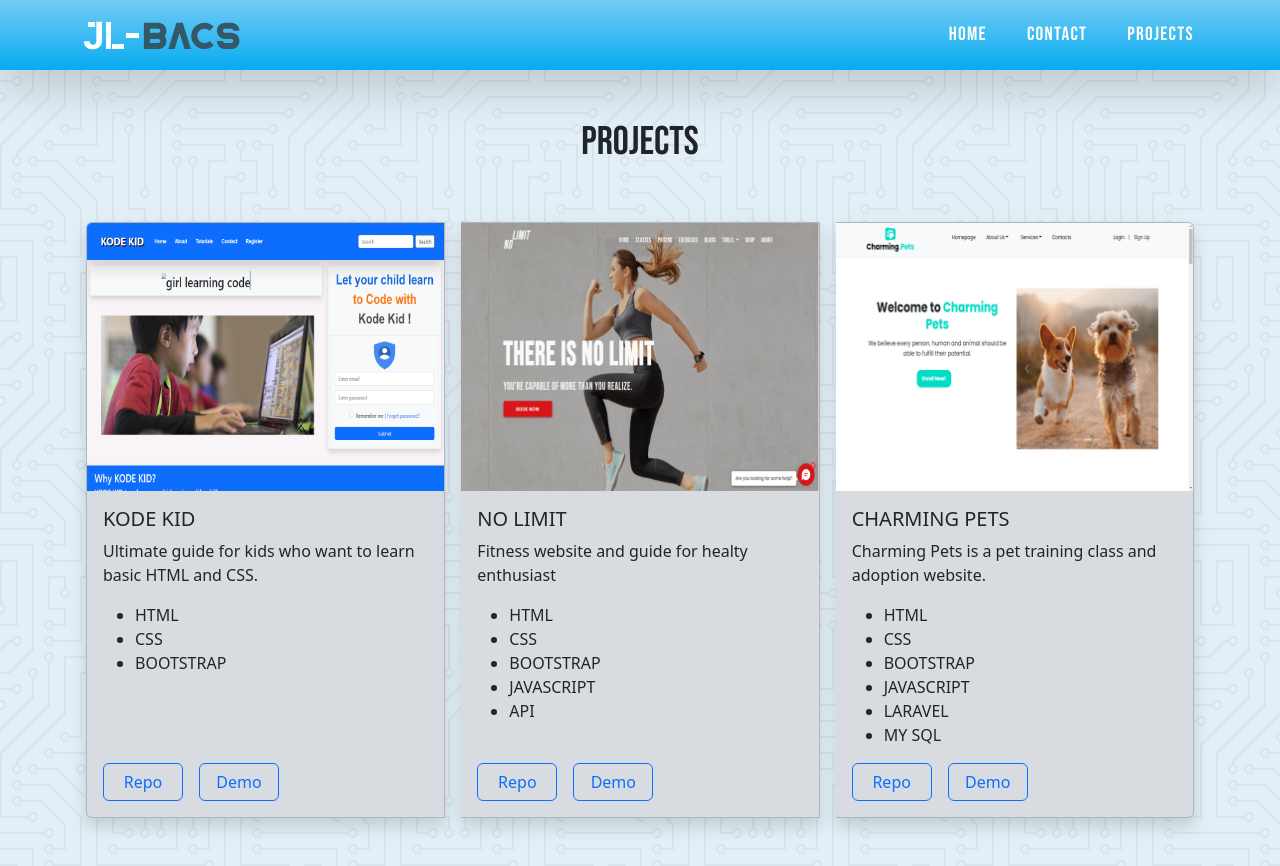
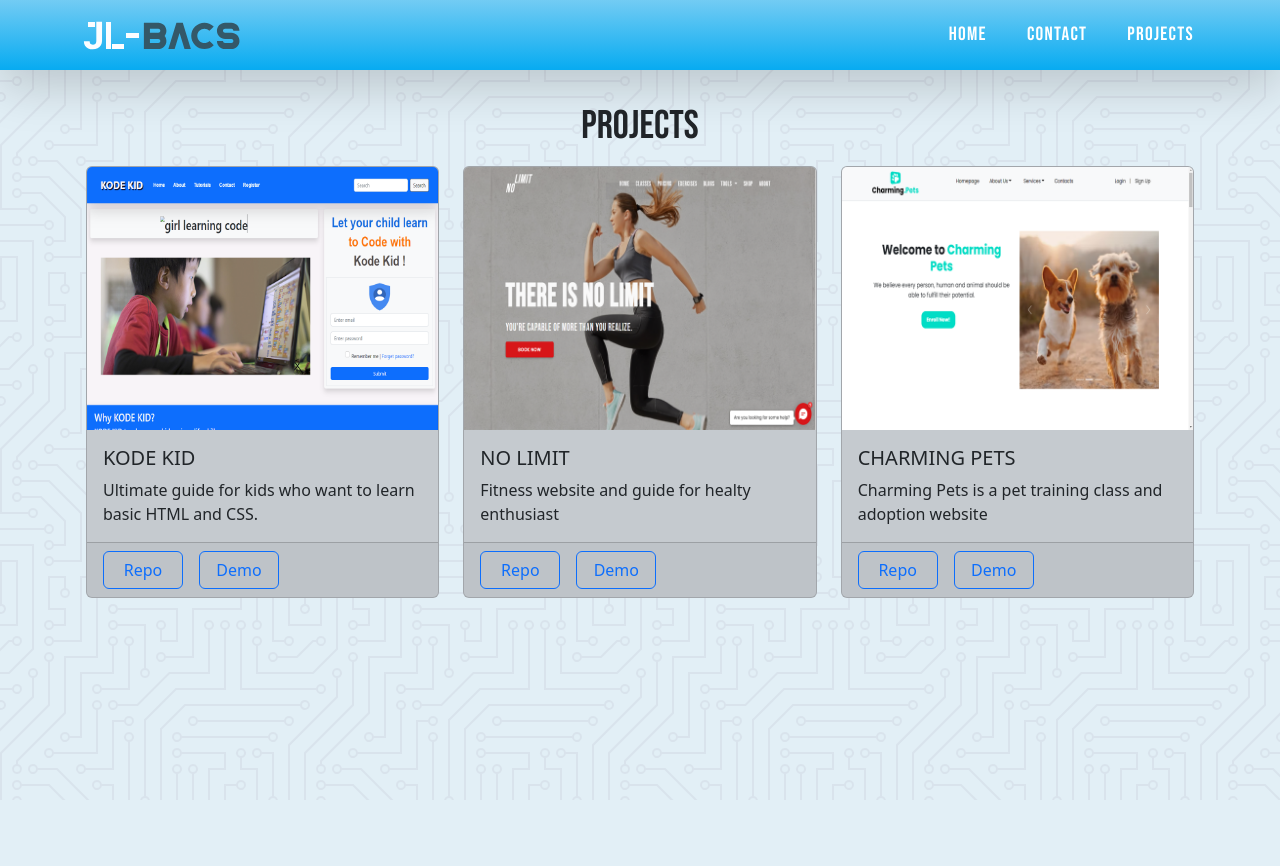
Before and after one commit to jlbbacs/MY-portfolio, a React (Create React App) app: page /works in a window 1280 px wide. After the commit the page ends 800 px from the top, so only its background shows below. Built offline with nearby package versions, Linux system fonts and the light colour scheme.

Commit message:
fixing works page

```diff
--- a/src/css/contact.css
+++ b/src/css/contact.css
@@ -3,6 +3,7 @@
 .contact-me{
     font-family: 'Bebas Neue', cursive;
     text-align: center;
+    margin-top: 2rem!important;
 }
 
 .container{
--- a/src/css/nav.css
+++ b/src/css/nav.css
@@ -29,9 +29,8 @@ letter-spacing: 1.3px;
 }
 
 .navbar-nav > li a.active, .navbar-nav > li > a:focus{
-    border-bottom: 0.01rem solid;
-    border-bottom-right-radius: 50%;
-    border-bottom-left-radius:  50%;
+    border-bottom: none;
+
 
 }
 
--- a/src/css/works.css
+++ b/src/css/works.css
@@ -10,7 +10,10 @@ ul li a ,h5 button{
 
   font-family: 'Montserrat', sans-serif;
 }
-
+.container{
+    padding-left: 1rem;
+    padding-right: 1rem;
+}
 
 .card-group {
   margin-top: 3rem;
@@ -20,8 +23,11 @@ ul li a ,h5 button{
 .proj{
   text-align: center;
 
+
+
   font-family: 'Bebas Neue', cursive;
   margin-top: 2rem;
+  margin-bottom: 1rem;
 }
 
 .btn-outline-primary{
@@ -30,5 +36,5 @@ width: 5rem;
 
 }
 .card{
-  background-color: rgb(216, 220, 224);
+  background-color: rgb(197, 202, 207);
 }
--- a/src/pages/contact.js
+++ b/src/pages/contact.js
@@ -35,7 +35,7 @@ export const contact = () => {
   return (
 
 <div className='container'>
-      <h1 className='contact-me mt-5'>Contact Me</h1>
+      <h1 className='contact-me mt-4'>Contact Me</h1>
       <form ref={form} onSubmit={sendEmail}>
   <div class="form-row">
     <div class="form-group col-md-6">
--- a/src/pages/works.js
+++ b/src/pages/works.js
@@ -7,7 +7,16 @@ import AOS from 'aos';
 import 'aos/dist/aos.css';
 import { useEffect} from "react";
 import { Tabtitle } from '../components/GeneralFunctions';
-
+import {
+  MDBCard,
+  MDBCardImage,
+  MDBCardBody,
+  MDBCardTitle,
+  MDBCardText,
+  MDBCardFooter,
+  MDBRow,
+  MDBCol
+} from 'mdb-react-ui-kit';
 
 
 
@@ -26,77 +35,75 @@ const works = () => {
   return (
 
     <div className='container'>
-      <h1 className='proj mt-5'>Projects</h1>
-      <div className="row">
-      <div class="card-group mb-5" data-aos="fade-up">
-  <div class="card  shadow" >
-    <img class="card-img-top" src={Kodekid} alt="Card image cap"></img>
-    <div class="card-body">
-      <h5 class="card-title">KODE KID</h5>
-      <p class="card-text ">Ultimate guide for kids who want to learn basic HTML and CSS.</p>
-      <ul>
-        <li>HTML</li>
-        <li>CSS</li>
-        <li>BOOTSTRAP</li>
-      </ul>
-      <br></br> <br></br> <br></br>
-      <div className='Works-button '>
-      <button type="button" class="btn btn-outline-primary">Repo</button>
-      <button type="button" class="btn btn-outline-primary ">Demo</button>
-      </div>
+      <h1 className='proj '>Projects</h1>
+
+     <MDBRow className='row-cols-1 row-cols-md-3 g-4' >
+      <MDBCol>
+        <MDBCard className='h-100'>
+          <MDBCardImage
+            src={Kodekid}
+            alt='...'
+            position='top'
+          />
+          <MDBCardBody>
+            <MDBCardTitle>KODE KID</MDBCardTitle>
+            <MDBCardText>
+            Ultimate guide for kids who want to learn basic HTML and CSS.
+
+            </MDBCardText>
+          </MDBCardBody>
+          <MDBCardFooter>
+          <button type="button" class="btn btn-outline-primary">Repo</button>
+          <button type="button" class="btn btn-outline-primary ">Demo</button>
+          </MDBCardFooter>
+        </MDBCard>
+      </MDBCol>
+      <MDBCol>
+        <MDBCard className='h-100'>
+          <MDBCardImage
+            src={Nolimit}
+            alt='...'
+            position='top'
+          />
+          <MDBCardBody>
+            <MDBCardTitle>NO LIMIT</MDBCardTitle>
+            <MDBCardText>
+            Fitness website and guide for healty enthusiast
+            </MDBCardText>
+          </MDBCardBody>
+          <MDBCardFooter>
+          <button type="button" class="btn btn-outline-primary">Repo</button>
+          <button type="button" class="btn btn-outline-primary ">Demo</button>
+          </MDBCardFooter>
+        </MDBCard>
+      </MDBCol>
+      <MDBCol>
+        <MDBCard className='h-100'>
+          <MDBCardImage
+            src={Charmingpets}
+            alt='...'
+            position='top'
+          />
+          <MDBCardBody>
+            <MDBCardTitle>CHARMING PETS</MDBCardTitle>
+            <MDBCardText>
+            Charming Pets is a pet training class and adoption website
+            </MDBCardText>
+          </MDBCardBody>
+          <MDBCardFooter>
+          <button type="button" class="btn btn-outline-primary">Repo</button>
+          <button type="button" class="btn btn-outline-primary ">Demo</button>
+          </MDBCardFooter>
+        </MDBCard>
+      </MDBCol>
+    </MDBRow>
+
+
+
+
+
 
     </div>
-
-  </div>
-  <div class="card shadow" >
-    <img class="card-img-top" src={Nolimit} alt="Card image cap"></img>
-    <div class="card-body">
-      <h5 class="card-title ">NO LIMIT</h5>
-      <p class="card-text ">Fitness website and guide for healty enthusiast</p>
-      <ul>
-        <li>HTML</li>
-        <li>CSS</li>
-        <li>BOOTSTRAP</li>
-        <li>JAVASCRIPT</li>
-        <li>API</li>
-      </ul>
-      <div className='Works-button '>
-        <br></br>
-
-
-      <button type="button" class="btn btn-outline-primary">Repo</button>
-      <button type="button" class="btn btn-outline-primary ">Demo</button>
-      </div>
-
-    </div>
-
-  </div>
-  <div class="card shadow" >
-    <img class="card-img-top" src={Charmingpets} alt="Card image cap"></img>
-    <div class="card-body">
-      <h5 class="card-title ">CHARMING PETS</h5>
-      <p class="card-text ">Charming Pets is a pet training class and adoption website.</p>
-      <ul>
-        <li>HTML</li>
-        <li>CSS</li>
-        <li>BOOTSTRAP</li>
-        <li>JAVASCRIPT</li>
-        <li>LARAVEL</li>
-        <li>MY SQL</li>
-
-      </ul>
-      <div className='Works-button '>
-      <button type="button" class="btn btn-outline-primary">Repo</button>
-      <button type="button" class="btn btn-outline-primary ">Demo</button>
-      </div>
-    </div>
-
-  </div>
-</div>
-      </div>
-
-    </div>
-
 
   )
 }
```
